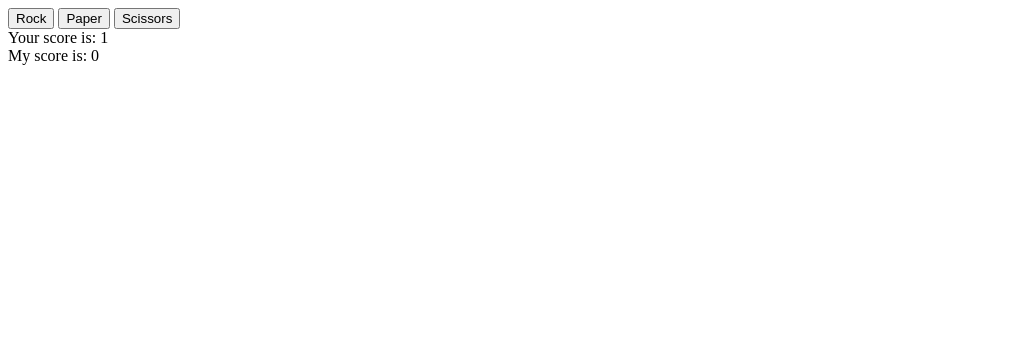
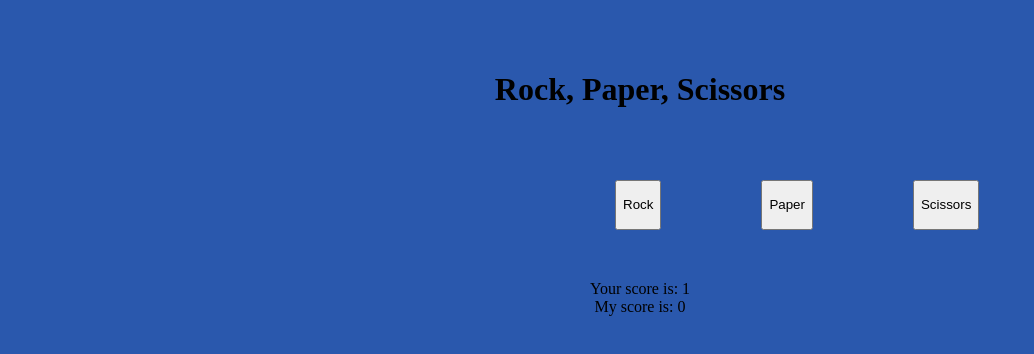
Before and after one commit to Lafoulks/rock_paper_scissors, a plain HTML site: page index.html in a window 1280 px wide. Both pictures are taken after a click on the button "Rock". Shown: the whole page, without its empty margins (0-1034 px from the left). Drawn offline with Linux system fonts and the light colour scheme.

Commit message:
Add css background color, header, and basic layout

```diff
--- a/css-file.css
+++ b/css-file.css
@@ -0,0 +1,24 @@
+body {
+    background-color: rgb(42, 88, 173);
+    display: flex;
+    justify-content: center;
+    align-items: center;
+    flex-direction: column;
+    margin-top: 50px;
+}
+
+.button-container {
+    margin: 50px;
+    width: 50px;
+    height: 50px;
+    display: flex;
+    justify-content: space-around;
+    gap: 100px;
+}
+
+
+#pScore, #cScore {
+    display: flex;
+    justify-content: center;
+    align-self: center;
+}
--- a/index.html
+++ b/index.html
@@ -9,11 +9,17 @@
     <link rel="stylesheet" href="css-file.css">
 </head>
 <body>
-  <button id="rock">Rock</button>
-  <button id="paper">Paper</button>
-  <button id="scissors">Scissors</button>
+  <h1>Rock, Paper, Scissors</h1>
+  <div class="button-container">
+    <button id="rock">Rock</button>
+    <button id="paper">Paper</button>
+    <button id="scissors">Scissors</button>
+  </div>
 
-  <div id='pScore'></div>
-  <div id='cScore'></div>
+  <div score-container>
+    <div id='pScore'></div>
+    <div id='cScore'></div>
+  </div>
+
 </body>
 </html>
--- a/myscript.js
+++ b/myscript.js
@@ -5,7 +5,7 @@ let computerScore = 0;
 //Initiating computer selectiom
 const choices = ['rock', 'paper', 'scissors'];
 
-//This allows one round of the game with user input.
+//This determines whether the player or computer wins each round
 function playRound(playerSelection, computerSelection) {
     if (playerSelection ==  computerSelection) {
             alert('We\'ve tied...Try again?');
@@ -43,6 +43,7 @@ function playRound(playerSelection, computerSelection) {
 
 
 //Each button represents a player choice against the computer's random choice
+//TO DO: still need to get rid of round alerts and add that with a DOM method
 const rock = document.querySelector('#rock');
 rock.addEventListener('click', () => {
   playerSelection = 'rock';
@@ -54,6 +55,11 @@ rock.addEventListener('click', () => {
   cScore.textContent = 'My score is: ' + computerScore;
   console.log(playerSelection);
   console.log(computerSelection);
+  if ((computerScore === 5 || playerScore === 5) && (computerScore < playerScore)) {
+    alert('Game Over! You win.')
+} else if ((computerScore === 5 || playerScore === 5) && (computerScore > playerScore)) {
+    alert('Game over! I win.')
+}
 });
 
 const paper = document.querySelector('#paper');
@@ -67,6 +73,11 @@ paper.addEventListener('click', () => {
   cScore.textContent = 'My score is: ' + computerScore;
   console.log(playerSelection);
   console.log(computerSelection);
+  if ((computerScore === 5 || playerScore === 5) && (computerScore < playerScore)) {
+    alert('Game Over! You win.')
+} else if ((computerScore === 5 || playerScore === 5) && (computerScore > playerScore)) {
+    alert('Game over! I win.')
+}
 });
 
 const scissors = document.querySelector('#scissors');
@@ -80,9 +91,14 @@ scissors.addEventListener('click', () => {
   cScore.textContent = 'My score is: ' + computerScore;
   console.log(playerSelection);
   console.log(computerSelection);
+  if ((computerScore === 5 || playerScore === 5) && (computerScore < playerScore)) {
+    alert('Game Over! You win.')
+} else if ((computerScore === 5 || playerScore === 5) && (computerScore > playerScore)) {
+    alert('Game over! I win.')
+}
 });
 
-// Each click must add a correspondig ponint to either the computer or player.
+//Declares scores
 
 div = document.getElementById('pScore');
 pScore.textContent = 'Your score is: ' + playerScore;
@@ -91,7 +107,7 @@ div = document.getElementById('cScore');
 cScore.textContent = 'My score is: ' + computerScore;
 
 
-/*This function repeats the game 5 times and alerts the user if they've won the 5 rounds or not
+/*Function used for previous version that repeats the game 5 times and alerts the user if they've won the 5 rounds or not
 function game() {
  playRound(playerSelection, computerSelection)
     console.log(computerSelection);
```
